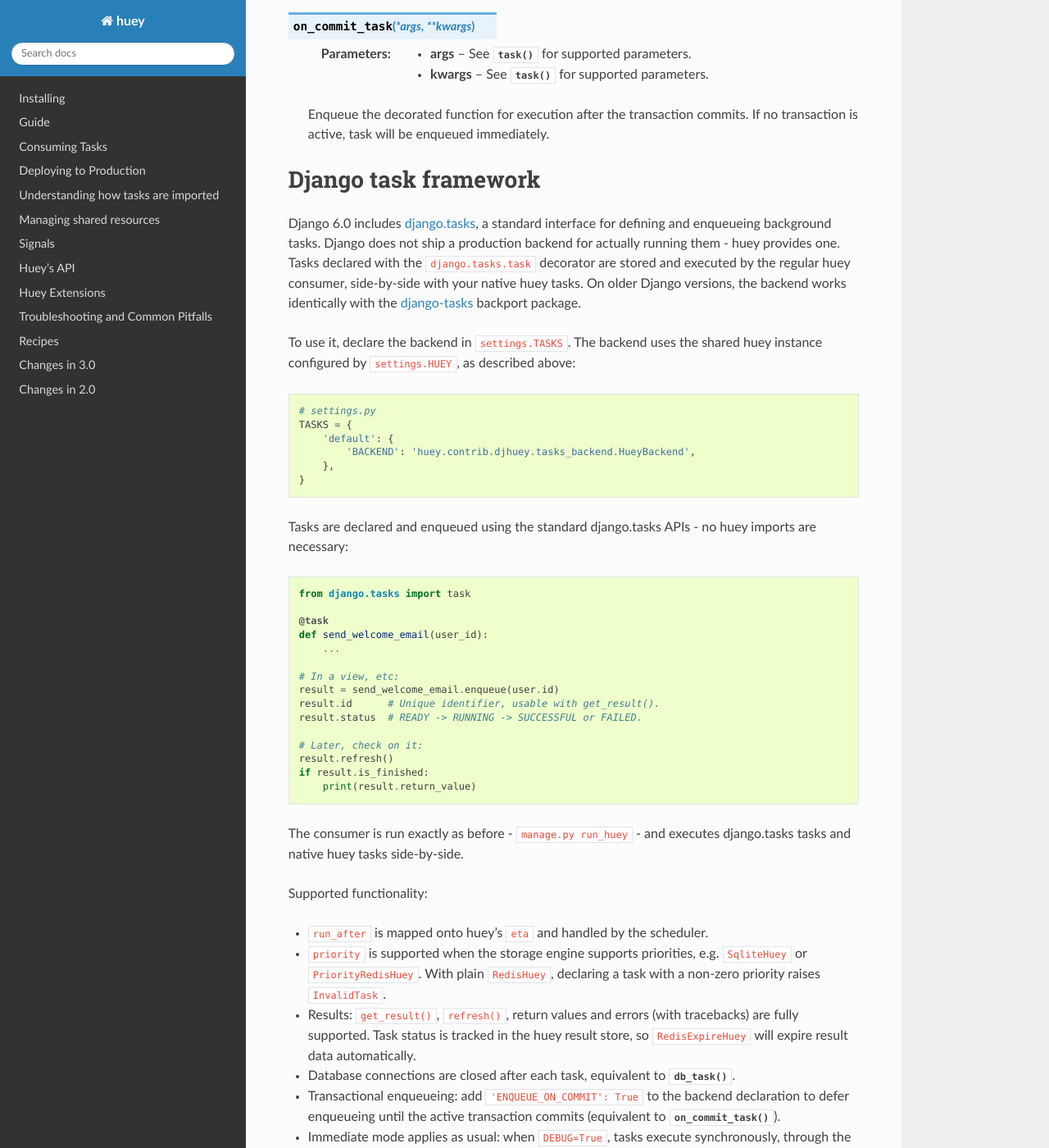
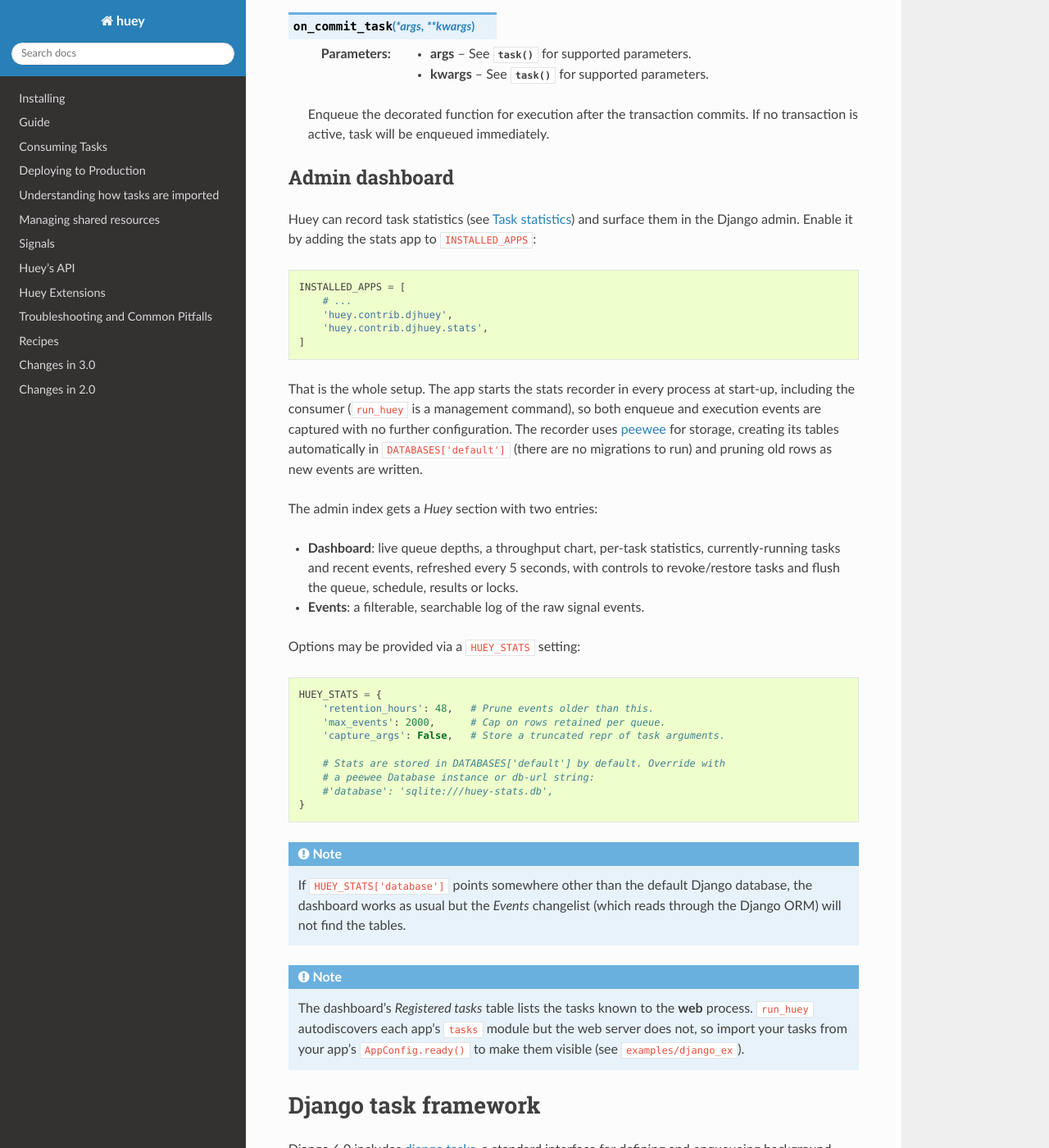
Before and after one commit to coleifer/huey, a Sphinx documentation site: the page built from docs/django.rst, in a window 1280 px wide and 1400 px high, scrolled down 7158 px. Shown: the whole window at 82% size. Built offline with Sphinx 7.4.7 and the Read the Docs theme 3.1.0, drawn with Linux system fonts in a browser that asks for light colours; some of the changed text lies outside the part shown.

Commit message:
Docs for new django admin + editorial sweep for sloppa

```diff
--- a/docs/django.rst
+++ b/docs/django.rst
@@ -104,7 +104,7 @@ shown how you can create a connection pool:
 
 .. code-block:: python
 
-    # settings.py -- alternative configuration method
+    # settings.py: alternative configuration method
     from huey import RedisHuey
     from redis import ConnectionPool
 
@@ -125,8 +125,8 @@ Schema creation
 
 By default the storage backend issues ``create table if not exists`` for its
 tables when it is instantiated. Because ``settings.HUEY`` is evaluated at import
-time, that means every process importing ``huey.contrib.djhuey`` -- including
-your web workers -- will connect and attempt to create the tables, which
+time, that means every process importing ``huey.contrib.djhuey`` (including
+your web workers) will connect and attempt to create the tables, which
 requires the ``CREATE`` privilege and clashes with a migrations-managed schema.
 
 Pass ``create_tables=False`` to disable the automatic DDL and create the tables
@@ -150,7 +150,7 @@ Reusing the Django database configuration
 
 Rather than duplicating your credentials in ``settings.HUEY``, you can point the
 storage at the same database Django uses by passing a ``connection`` callable.
-The callable must return a **new**, dedicated ``psycopg`` connection -- do not
+The callable must return a **new**, dedicated ``psycopg`` connection; do not
 hand back ``django.db.connection``. Huey enables autocommit on the connection
 and holds a long-lived one open for ``LISTEN``, neither of which is compatible
 with Django's per-request connection or its transaction handling.
@@ -382,6 +382,64 @@ identifier names:
     If no transaction is active, task will be enqueued immediately.
 
 
+.. _django-admin-stats:
+
+Admin dashboard
+^^^^^^^^^^^^^^^
+
+Huey can record task statistics (see :ref:`task-stats`) and surface them in
+the Django admin. Enable it by adding the stats app to ``INSTALLED_APPS``:
+
+.. code-block:: python
+
+    INSTALLED_APPS = [
+        # ...
+        'huey.contrib.djhuey',
+        'huey.contrib.djhuey.stats',
+    ]
+
+That is the whole setup. The app starts the stats recorder in every process
+at start-up, including the consumer (``run_huey`` is a management command),
+so both enqueue and execution events are captured with no further
+configuration. The recorder uses `peewee <https://docs.peewee-orm.com/>`_ for
+storage, creating its tables automatically in ``DATABASES['default']`` (there
+are no migrations to run) and pruning old rows as new events are written.
+
+The admin index gets a *Huey* section with two entries:
+
+* **Dashboard**: live queue depths, a throughput chart, per-task statistics,
+  currently-running tasks and recent events, refreshed every 5 seconds, with
+  controls to revoke/restore tasks and flush the queue, schedule, results or
+  locks.
+* **Events**: a filterable, searchable log of the raw signal events.
+
+Options may be provided via a ``HUEY_STATS`` setting:
+
+.. code-block:: python
+
+    HUEY_STATS = {
+        'retention_hours': 48,   # Prune events older than this.
+        'max_events': 2000,      # Cap on rows retained per queue.
+        'capture_args': False,   # Store a truncated repr of task arguments.
+
+        # Stats are stored in DATABASES['default'] by default. Override with
+        # a peewee Database instance or db-url string:
+        #'database': 'sqlite:///huey-stats.db',
+    }
+
+.. note::
+    If ``HUEY_STATS['database']`` points somewhere other than the default
+    Django database, the dashboard works as usual but the *Events* changelist
+    (which reads through the Django ORM) will not find the tables.
+
+.. note::
+    The dashboard's *Registered tasks* table lists the tasks known to the
+    **web** process. ``run_huey`` autodiscovers each app's ``tasks`` module
+    but the web server does not, so import your tasks from your app's
+    ``AppConfig.ready()`` to make them visible (see
+    ``examples/django_ex``).
+
+
 .. _django-task:
 
 Django task framework
--- a/docs/flask_admin.rst
+++ b/docs/flask_admin.rst
@@ -46,8 +46,8 @@ Registering the panel also calls :py:func:`~huey.contrib.stats.enable_stats`,
 so the stats tables are created when the admin site starts up and the web
 process records any signals it sees (such as tasks enqueued from a request).
 
-To capture task **execution** -- and therefore the throughput, per-task and
-event views -- also enable the recorder in the consumer (:ref:`task-stats`).
+To capture task **execution**, which feeds the throughput, per-task and event
+views, enable the recorder in the consumer as well (:ref:`task-stats`).
 Without it, the panel still shows the live queue counts (pending, scheduled,
 results), but the history tables remain empty.
 
```
Also changed, not shown: docs/api.rst (+5 -5 lines), docs/stats.rst (+7 -6 lines).
